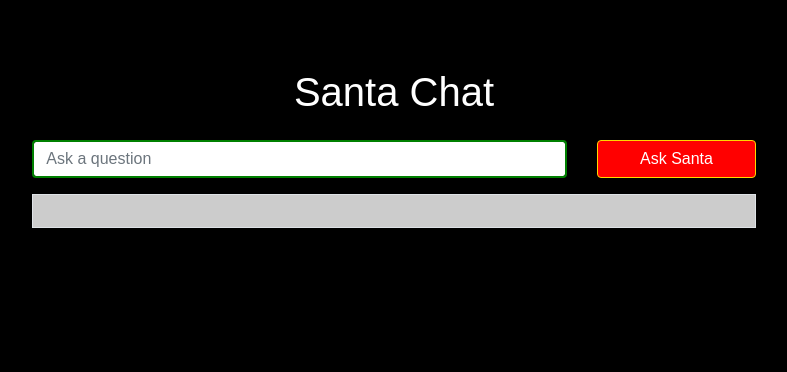
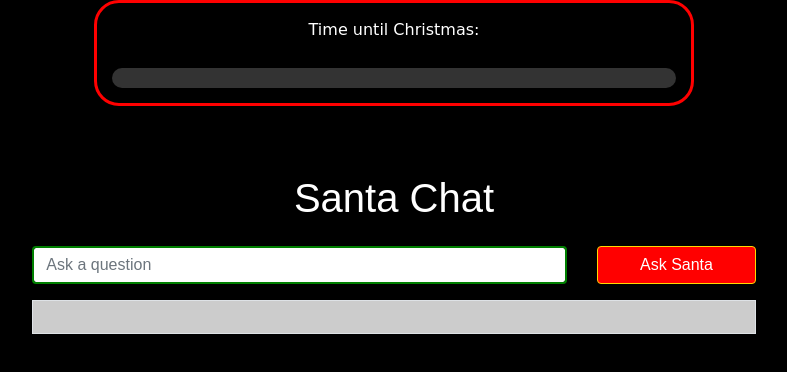
Before and after one commit to alekseynecha77/santaBot, a plain HTML site: page static/index.html in a window 1280 px wide. Shown: the whole page, without its empty margins (246-1033 px from the left). Drawn offline with nearby package versions, Linux system fonts and the light colour scheme.

Commit message:
adding countdown until christmas

```diff
--- a/static/index.html
+++ b/static/index.html
@@ -9,6 +9,11 @@
     <script src="https://code.jquery.com/jquery-3.6.0.min.js"></script>
 </head>
 <body>
+    <div id="christmasCountdown">
+        <p>Time until Christmas:</p>
+        <div id="countdownTimer"></div>
+    </div>
+
     <div class="container mt-5">
         <h1 class="text-center">Santa Chat</h1>
         <div class="row justify-content-center mt-4">
@@ -26,6 +31,7 @@
         </div>
     </div>
 
+    <script src="static\countdown.js"></script>
     <!-- Bootstrap JS and Popper.js -->
     <script src="https://stackpath.bootstrapcdn.com/bootstrap/4.3.1/js/bootstrap.bundle.min.js"></script>
 
@@ -74,5 +80,6 @@
 </script>
 
 
+
 </body>
 </html>
--- a/static/style.css
+++ b/static/style.css
@@ -46,3 +46,32 @@ body, html {
         opacity: 0;
     }
 }
+#christmasCountdown {
+    font-family: 'Tangerine', cursive; /* A more festive font style */
+    color: #fff; /* White color text */
+    background-color: rgba(0, 0, 0, 0.7); /* Semi-transparent dark background for contrast */
+    border: 3px solid #ff0000; /* Solid red border */
+    border-radius: 25px; /* Rounded corners for a softer look */
+    padding: 15px;
+    margin: 0 auto 20px; /* Centering the countdown and adding space below */
+    display: flex;
+    flex-direction: column;
+    align-items: center;
+    justify-content: center;
+    box-shadow: 0 4px 8px rgba(0, 0, 0, 0.5); /* Shadow for a 3D effect */
+    width: 80%; /* Adjust width as per your design */
+    max-width: 600px; /* Maximum width */
+}
+
+#countdownTimer {
+    font-size: 1.5rem; /* Larger font size for better readability */
+    font-weight: bold; /* Bold for emphasis */
+    letter-spacing: 0.1rem; /* Spacing for a premium look */
+    background: rgba(255, 255, 255, 0.2); /* Slight white transparent overlay */
+    color: #ff0000; /* Red color for the timer to pop out */
+    margin-top: 10px; /* Space above the timer */
+    padding: 10px;
+    border-radius: 15px; /* Soft rounded corners for the timer box */
+    width: 100%; /* Full width within the container */
+    text-align: center; /* Center the text */
+}
```
Also changed, not shown: static/countdown.js (added, +21 -0 lines), 1 other file.
